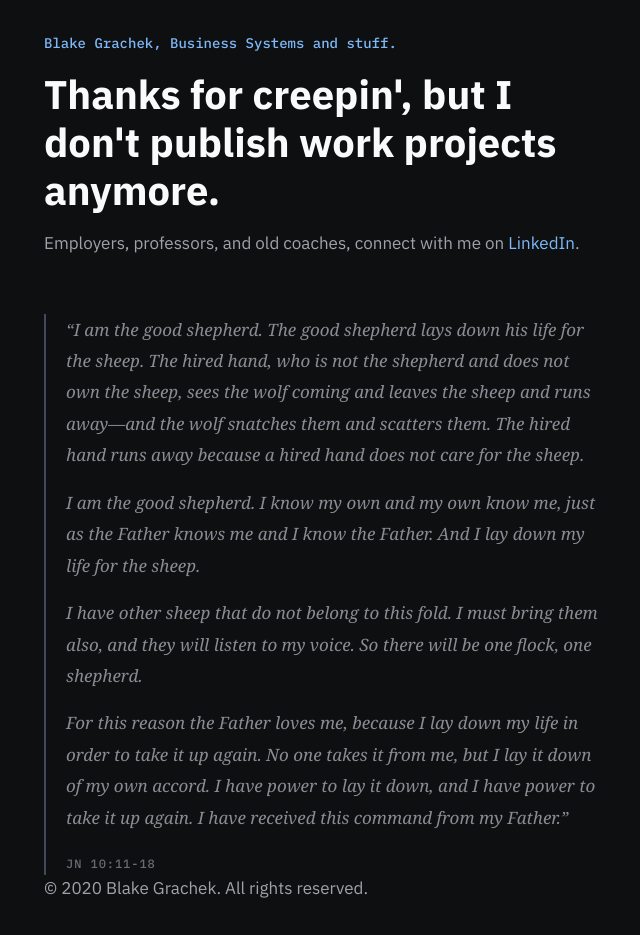
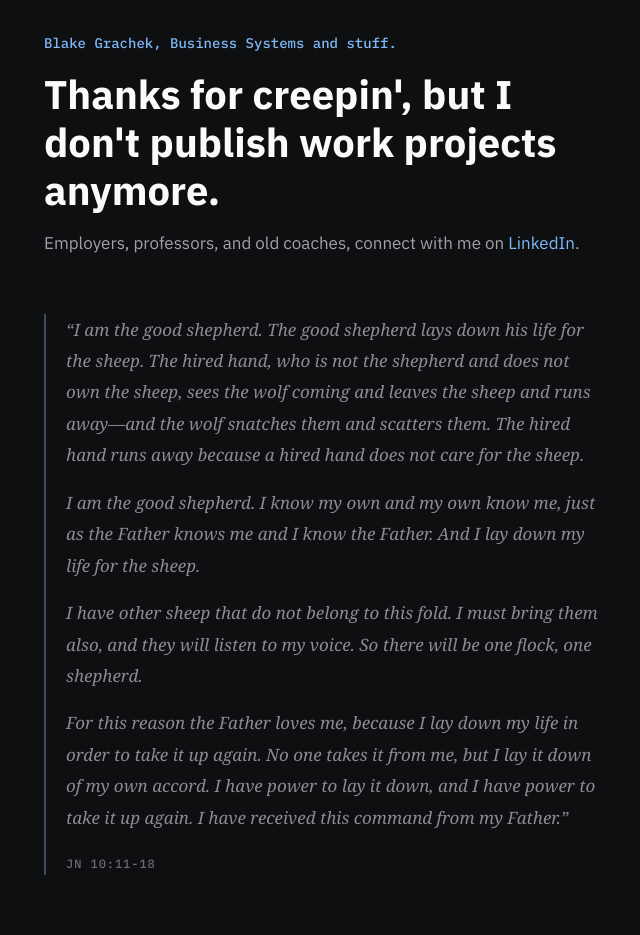
Before and after one commit to bmgrachek/bmgrachek.github.io, a Jekyll site: the page built from index.md, in a window 1280 px wide. Shown: the whole page, without its empty margins (316-956 px from the left). Built offline with Jekyll 4.4.1, drawn with Linux system fonts in a browser that asks for light colours; after the commit the page ends 907 px from its top, so only the background shows below that.

Commit message:
Remove copyright notice from index.md

```diff
--- a/index.md
+++ b/index.md
@@ -14,4 +14,3 @@ title: Blake Grachek
 </blockquote>
 <p>
 <p>
-<p class="copyright">&copy; 2020 Blake Grachek. All rights reserved.</p>
```
